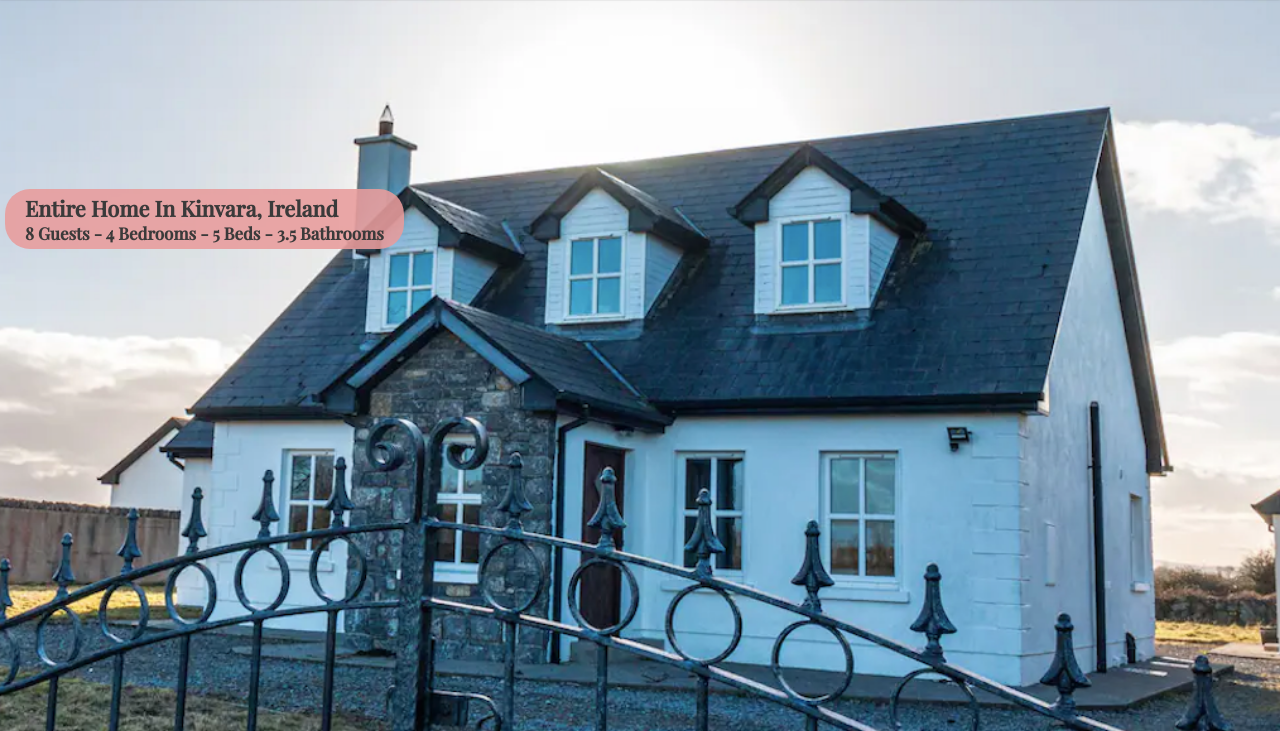
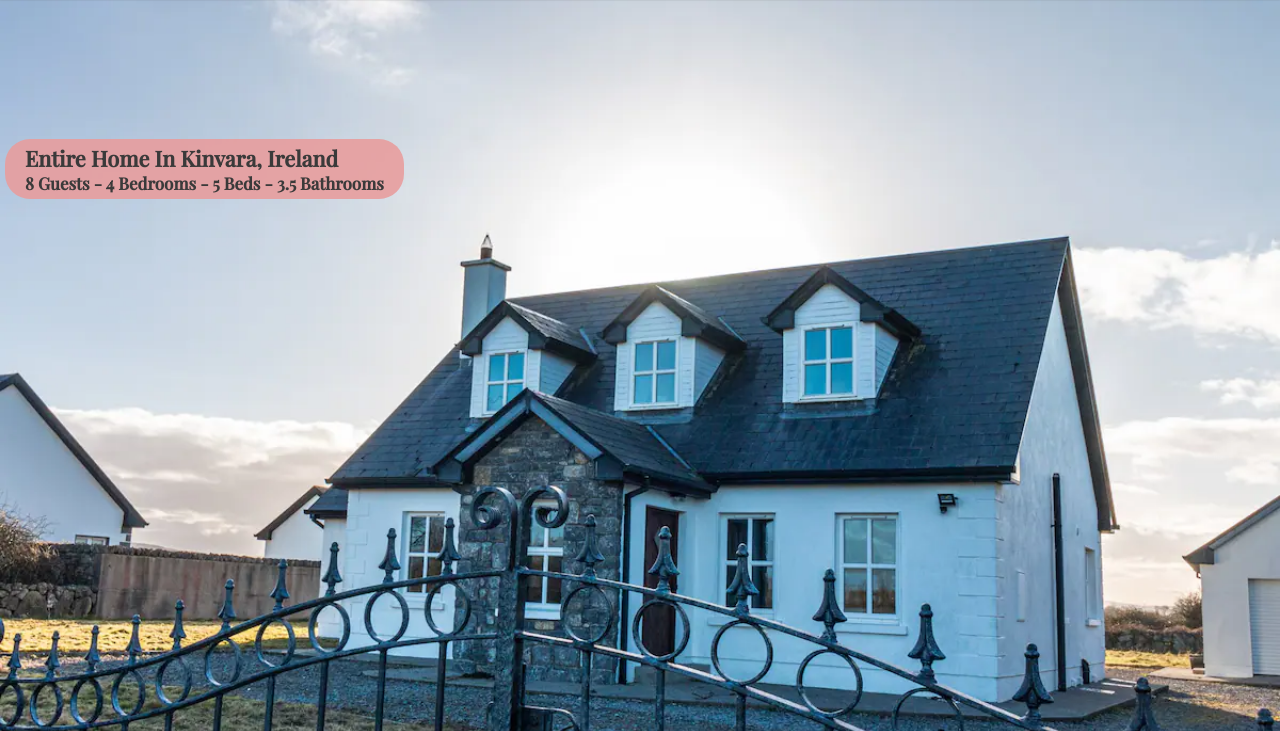
Before and after one commit to giselled02/rockfield, a plain HTML site: page index.html in a window 1280 px wide. Shown: the part 69-800 px from the top of the page. Drawn offline with nearby package versions, Linux system fonts and the light colour scheme; a web font is replaced by a local one.

Commit message:
deleted unused image

```diff
--- a/assets/css/style.css
+++ b/assets/css/style.css
@@ -345,15 +345,13 @@ footer {
     }
 
     #hero {
-        background-image: url(../images/laptop-front-of-house.png);
-        background-size: cover;
         height: 800px;
         padding: 8px 5px;
         position: relative;
     }
 
     #basic-info {
-        bottom: 550px;
+        bottom: 600px;
     }
 
     #amenities {
```
Also changed, not shown: assets/images/laptop-front-of-house.png (deleted), 1 other file.
